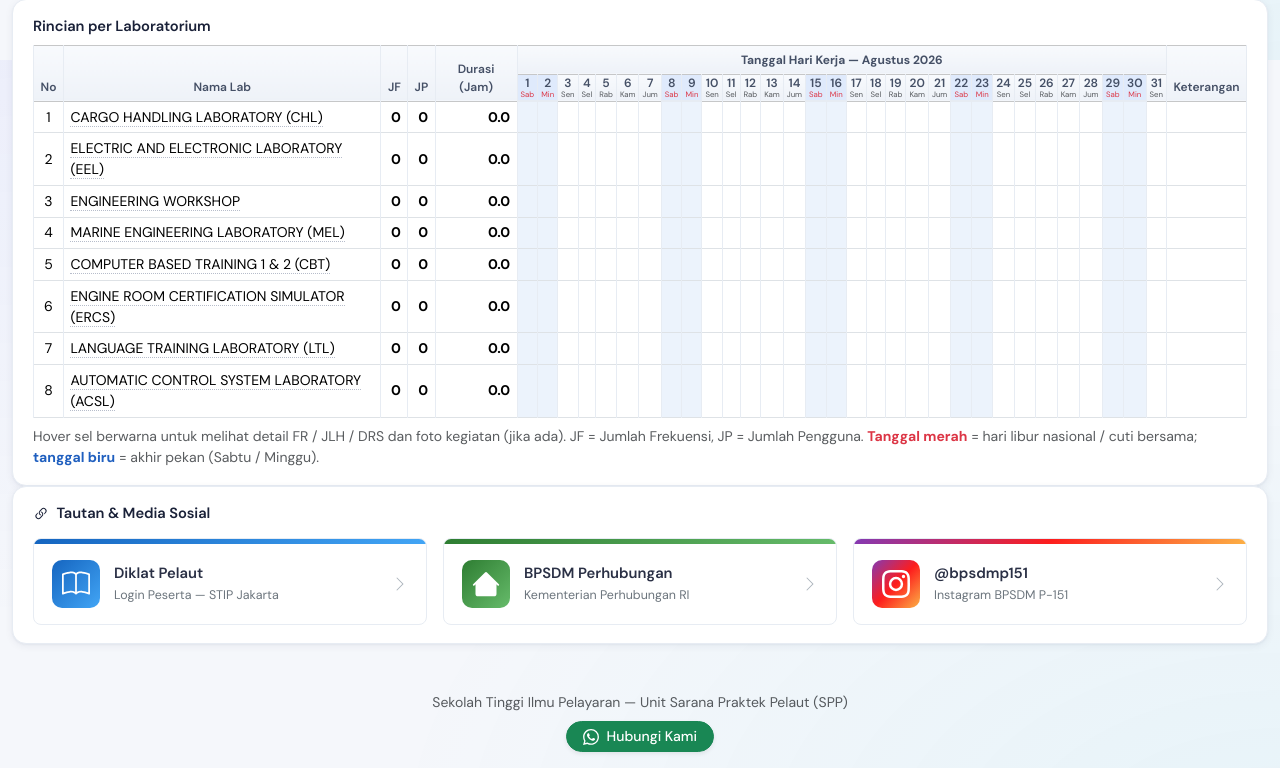
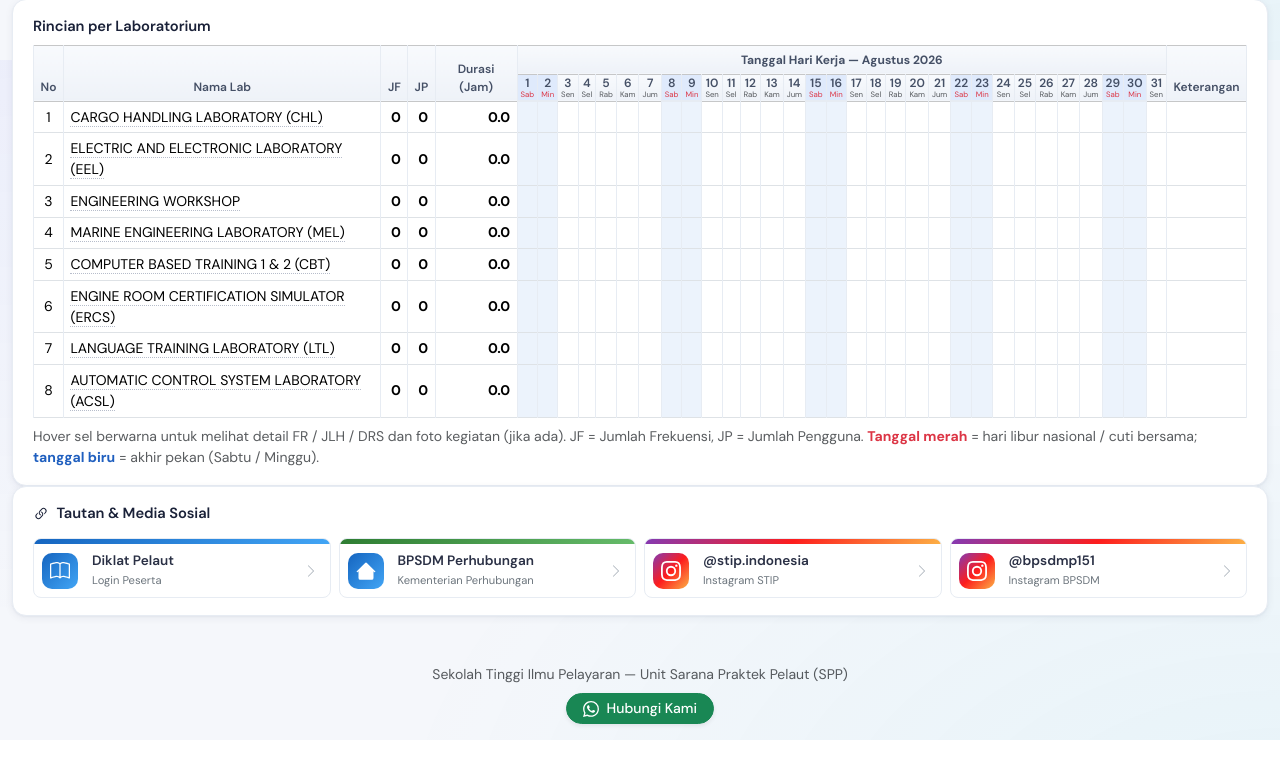
Before and after one commit to janjanapiip/dashboardv2, a Flask app: page / in a window 1280 px wide. Shown: the part 1540-2308 px from the top of the page. After the commit the page ends 2280 px from the top, so only its background shows below. Run offline with Flask 3, Linux system fonts and the light colour scheme; data comes from the database, SQL or seed files in the repository; data that the repository does not hold is empty.

Commit message:
style: 4-column quick links with @stip.indonesia card
Added the missing STIP Instagram link, converting the layout to
a dense 4-column grid (col-lg-3). Shrunk icon sizes, paddings, and font sizes slightly so it remains compact and beautiful on all screens.

```diff
--- a/templates/index.html
+++ b/templates/index.html
@@ -181,55 +181,72 @@
       <svg xmlns="http://www.w3.org/2000/svg" width="16" height="16" fill="currentColor" class="me-1" viewBox="0 0 16 16"><path d="M4.715 6.542 3.343 7.914a3 3 0 1 0 4.243 4.243l1.828-1.829A3 3 0 0 0 8.586 5.5L8 6.086a1 1 0 0 0-.154.199 2 2 0 0 1 .861 3.337L6.88 11.45a2 2 0 1 1-2.83-2.83l.793-.792a4 4 0 0 1-.128-1.287z"/><path d="M6.586 4.672A3 3 0 0 0 7.414 9.5l.775-.776a2 2 0 0 1-.896-3.346L9.12 3.55a2 2 0 1 1 2.83 2.83l-.793.792c.112.42.155.855.128 1.287l1.372-1.372a3 3 0 1 0-4.243-4.243z"/></svg>
       Tautan &amp; Media Sosial
     </h6>
-    <div class="row g-3">
+    <div class="row g-2">
       {# --- Diklat Pelaut --- #}
-      <div class="col-md-4">
+      <div class="col-sm-6 col-lg-3">
         <a href="https://diklatpelaut.stipjakarta.ac.id/peserta-login" target="_blank" rel="noopener"
            class="quick-link-card d-block text-decoration-none">
           <div class="ql-accent" style="background:linear-gradient(135deg,#1565c0,#42a5f5)"></div>
-          <div class="ql-body">
-            <div class="ql-icon">
-              <svg xmlns="http://www.w3.org/2000/svg" width="28" height="28" fill="#fff" viewBox="0 0 16 16"><path d="M1 2.828c.885-.37 2.154-.769 3.388-.893 1.33-.134 2.458.063 3.112.752v9.746c-.935-.53-2.12-.603-3.213-.493-1.18.12-2.37.461-3.287.811zm7.5-.141c.654-.689 1.782-.886 3.112-.752 1.234.124 2.503.523 3.388.893v9.923c-.918-.35-2.107-.692-3.287-.81-1.094-.111-2.278-.039-3.213.492zM8 1.783C7.015.936 5.587.81 4.287.94c-1.514.153-3.042.672-3.994 1.105A.5.5 0 0 0 0 2.5v11a.5.5 0 0 0 .707.455c.882-.4 2.303-.881 3.68-1.02 1.409-.142 2.59.087 3.223.877a.5.5 0 0 0 .78 0c.633-.79 1.814-1.019 3.222-.877 1.378.139 2.8.62 3.681 1.02A.5.5 0 0 0 16 13.5v-11a.5.5 0 0 0-.293-.455c-.952-.433-2.48-.952-3.994-1.105C10.413.809 8.985.936 8 1.783"/></svg>
+          <div class="ql-body p-2">
+            <div class="ql-icon" style="width:36px; height:36px;">
+              <svg xmlns="http://www.w3.org/2000/svg" width="20" height="20" fill="#fff" viewBox="0 0 16 16"><path d="M1 2.828c.885-.37 2.154-.769 3.388-.893 1.33-.134 2.458.063 3.112.752v9.746c-.935-.53-2.12-.603-3.213-.493-1.18.12-2.37.461-3.287.811zm7.5-.141c.654-.689 1.782-.886 3.112-.752 1.234.124 2.503.523 3.388.893v9.923c-.918-.35-2.107-.692-3.287-.81-1.094-.111-2.278-.039-3.213.492zM8 1.783C7.015.936 5.587.81 4.287.94c-1.514.153-3.042.672-3.994 1.105A.5.5 0 0 0 0 2.5v11a.5.5 0 0 0 .707.455c.882-.4 2.303-.881 3.68-1.02 1.409-.142 2.59.087 3.223.877a.5.5 0 0 0 .78 0c.633-.79 1.814-1.019 3.222-.877 1.378.139 2.8.62 3.681 1.02A.5.5 0 0 0 16 13.5v-11a.5.5 0 0 0-.293-.455c-.952-.433-2.48-.952-3.994-1.105C10.413.809 8.985.936 8 1.783"/></svg>
             </div>
             <div class="ql-text">
-              <span class="ql-title">Diklat Pelaut</span>
-              <span class="ql-sub">Login Peserta &mdash; STIP Jakarta</span>
+              <span class="ql-title" style="font-size: .85rem;">Diklat Pelaut</span>
+              <span class="ql-sub" style="font-size: .7rem;">Login Peserta</span>
             </div>
-            <svg xmlns="http://www.w3.org/2000/svg" width="16" height="16" fill="currentColor" class="ql-arrow" viewBox="0 0 16 16"><path fill-rule="evenodd" d="M4.646 1.646a.5.5 0 0 1 .708 0l6 6a.5.5 0 0 1 0 .708l-6 6a.5.5 0 0 1-.708-.708L10.293 8 4.646 2.354a.5.5 0 0 1 0-.708"/></svg>
+            <svg xmlns="http://www.w3.org/2000/svg" width="14" height="14" fill="currentColor" class="ql-arrow me-1" viewBox="0 0 16 16"><path fill-rule="evenodd" d="M4.646 1.646a.5.5 0 0 1 .708 0l6 6a.5.5 0 0 1 0 .708l-6 6a.5.5 0 0 1-.708-.708L10.293 8 4.646 2.354a.5.5 0 0 1 0-.708"/></svg>
           </div>
         </a>
       </div>
       {# --- BPSDM --- #}
-      <div class="col-md-4">
+      <div class="col-sm-6 col-lg-3">
         <a href="https://bpsdm.kemenhub.go.id/" target="_blank" rel="noopener"
            class="quick-link-card d-block text-decoration-none">
           <div class="ql-accent" style="background:linear-gradient(135deg,#2e7d32,#66bb6a)"></div>
-          <div class="ql-body">
-            <div class="ql-icon">
-              <svg xmlns="http://www.w3.org/2000/svg" width="28" height="28" fill="#fff" viewBox="0 0 16 16"><path d="M8.707 1.5a1 1 0 0 0-1.414 0L.646 8.146a.5.5 0 0 0 .708.708L2 8.207V13.5A1.5 1.5 0 0 0 3.5 15h9a1.5 1.5 0 0 0 1.5-1.5V8.207l.646.647a.5.5 0 0 0 .708-.708z"/></svg>
+          <div class="ql-body p-2">
+            <div class="ql-icon" style="width:36px; height:36px;">
+              <svg xmlns="http://www.w3.org/2000/svg" width="20" height="20" fill="#fff" viewBox="0 0 16 16"><path d="M8.707 1.5a1 1 0 0 0-1.414 0L.646 8.146a.5.5 0 0 0 .708.708L2 8.207V13.5A1.5 1.5 0 0 0 3.5 15h9a1.5 1.5 0 0 0 1.5-1.5V8.207l.646.647a.5.5 0 0 0 .708-.708z"/></svg>
             </div>
             <div class="ql-text">
-              <span class="ql-title">BPSDM Perhubungan</span>
-              <span class="ql-sub">Kementerian Perhubungan RI</span>
+              <span class="ql-title" style="font-size: .85rem;">BPSDM Perhubungan</span>
+              <span class="ql-sub" style="font-size: .7rem;">Kementerian Perhubungan</span>
             </div>
-            <svg xmlns="http://www.w3.org/2000/svg" width="16" height="16" fill="currentColor" class="ql-arrow" viewBox="0 0 16 16"><path fill-rule="evenodd" d="M4.646 1.646a.5.5 0 0 1 .708 0l6 6a.5.5 0 0 1 0 .708l-6 6a.5.5 0 0 1-.708-.708L10.293 8 4.646 2.354a.5.5 0 0 1 0-.708"/></svg>
+            <svg xmlns="http://www.w3.org/2000/svg" width="14" height="14" fill="currentColor" class="ql-arrow me-1" viewBox="0 0 16 16"><path fill-rule="evenodd" d="M4.646 1.646a.5.5 0 0 1 .708 0l6 6a.5.5 0 0 1 0 .708l-6 6a.5.5 0 0 1-.708-.708L10.293 8 4.646 2.354a.5.5 0 0 1 0-.708"/></svg>
+          </div>
+        </a>
+      </div>
+      {# --- @stip.indonesia --- #}
+      <div class="col-sm-6 col-lg-3">
+        <a href="https://www.instagram.com/stip.indonesia/" target="_blank" rel="noopener"
+           class="quick-link-card d-block text-decoration-none">
+          <div class="ql-accent" style="background:linear-gradient(135deg,#833ab4,#fd1d1d,#fcb045)"></div>
+          <div class="ql-body p-2">
+            <div class="ql-icon" style="width:36px; height:36px; background:linear-gradient(135deg,#833ab4,#fd1d1d,#fcb045)">
+              <svg xmlns="http://www.w3.org/2000/svg" width="20" height="20" fill="#fff" viewBox="0 0 24 24"><path d="M12 2.163c3.204 0 3.584.012 4.85.07 3.252.148 4.771 1.691 4.919 4.919.058 1.265.069 1.645.069 4.849 0 3.205-.012 3.584-.069 4.849-.149 3.225-1.664 4.771-4.919 4.919-1.266.058-1.644.07-4.85.07-3.204 0-3.584-.012-4.849-.07-3.26-.149-4.771-1.699-4.919-4.92-.058-1.265-.07-1.644-.07-4.849 0-3.204.013-3.583.07-4.849.149-3.227 1.664-4.771 4.919-4.919 1.266-.057 1.645-.069 4.849-.069zM12 0C8.741 0 8.333.014 7.053.072 2.695.272.273 2.69.073 7.052.014 8.333 0 8.741 0 12s.014 3.668.072 4.948c.2 4.358 2.618 6.78 6.98 6.98C8.333 23.986 8.741 24 12 24s3.668-.014 4.948-.072c4.354-.2 6.782-2.618 6.979-6.98.059-1.28.073-1.689.073-4.948s-.014-3.667-.072-4.947c-.196-4.354-2.617-6.78-6.979-6.98C15.668.014 15.259 0 12 0zm0 5.838a6.162 6.162 0 100 12.324 6.162 6.162 0 000-12.324zM12 16a4 4 0 110-8 4 4 0 010 8zm6.406-11.845a1.44 1.44 0 100 2.881 1.44 1.44 0 000-2.881z"/></svg>
+            </div>
+            <div class="ql-text">
+              <span class="ql-title" style="font-size: .85rem;">@stip.indonesia</span>
+              <span class="ql-sub" style="font-size: .7rem;">Instagram STIP</span>
+            </div>
+            <svg xmlns="http://www.w3.org/2000/svg" width="14" height="14" fill="currentColor" class="ql-arrow me-1" viewBox="0 0 16 16"><path fill-rule="evenodd" d="M4.646 1.646a.5.5 0 0 1 .708 0l6 6a.5.5 0 0 1 0 .708l-6 6a.5.5 0 0 1-.708-.708L10.293 8 4.646 2.354a.5.5 0 0 1 0-.708"/></svg>
           </div>
         </a>
       </div>
       {# --- @bpsdmp151 --- #}
-      <div class="col-md-4">
+      <div class="col-sm-6 col-lg-3">
         <a href="https://www.instagram.com/bpsdmp151/" target="_blank" rel="noopener"
            class="quick-link-card d-block text-decoration-none">
           <div class="ql-accent" style="background:linear-gradient(135deg,#833ab4,#fd1d1d,#fcb045)"></div>
-          <div class="ql-body">
-            <div class="ql-icon">
-              <svg xmlns="http://www.w3.org/2000/svg" width="28" height="28" fill="#fff" viewBox="0 0 24 24"><path d="M12 2.163c3.204 0 3.584.012 4.85.07 3.252.148 4.771 1.691 4.919 4.919.058 1.265.069 1.645.069 4.849 0 3.205-.012 3.584-.069 4.849-.149 3.225-1.664 4.771-4.919 4.919-1.266.058-1.644.07-4.85.07-3.204 0-3.584-.012-4.849-.07-3.26-.149-4.771-1.699-4.919-4.92-.058-1.265-.07-1.644-.07-4.849 0-3.204.013-3.583.07-4.849.149-3.227 1.664-4.771 4.919-4.919 1.266-.057 1.645-.069 4.849-.069zM12 0C8.741 0 8.333.014 7.053.072 2.695.272.273 2.69.073 7.052.014 8.333 0 8.741 0 12s.014 3.668.072 4.948c.2 4.358 2.618 6.78 6.98 6.98C8.333 23.986 8.741 24 12 24s3.668-.014 4.948-.072c4.354-.2 6.782-2.618 6.979-6.98.059-1.28.073-1.689.073-4.948s-.014-3.667-.072-4.947c-.196-4.354-2.617-6.78-6.979-6.98C15.668.014 15.259 0 12 0zm0 5.838a6.162 6.162 0 100 12.324 6.162 6.162 0 000-12.324zM12 16a4 4 0 110-8 4 4 0 010 8zm6.406-11.845a1.44 1.44 0 100 2.881 1.44 1.44 0 000-2.881z"/></svg>
+          <div class="ql-body p-2">
+            <div class="ql-icon" style="width:36px; height:36px; background:linear-gradient(135deg,#833ab4,#fd1d1d,#fcb045)">
+              <svg xmlns="http://www.w3.org/2000/svg" width="20" height="20" fill="#fff" viewBox="0 0 24 24"><path d="M12 2.163c3.204 0 3.584.012 4.85.07 3.252.148 4.771 1.691 4.919 4.919.058 1.265.069 1.645.069 4.849 0 3.205-.012 3.584-.069 4.849-.149 3.225-1.664 4.771-4.919 4.919-1.266.058-1.644.07-4.85.07-3.204 0-3.584-.012-4.849-.07-3.26-.149-4.771-1.699-4.919-4.92-.058-1.265-.07-1.644-.07-4.849 0-3.204.013-3.583.07-4.849.149-3.227 1.664-4.771 4.919-4.919 1.266-.057 1.645-.069 4.849-.069zM12 0C8.741 0 8.333.014 7.053.072 2.695.272.273 2.69.073 7.052.014 8.333 0 8.741 0 12s.014 3.668.072 4.948c.2 4.358 2.618 6.78 6.98 6.98C8.333 23.986 8.741 24 12 24s3.668-.014 4.948-.072c4.354-.2 6.782-2.618 6.979-6.98.059-1.28.073-1.689.073-4.948s-.014-3.667-.072-4.947c-.196-4.354-2.617-6.78-6.979-6.98C15.668.014 15.259 0 12 0zm0 5.838a6.162 6.162 0 100 12.324 6.162 6.162 0 000-12.324zM12 16a4 4 0 110-8 4 4 0 010 8zm6.406-11.845a1.44 1.44 0 100 2.881 1.44 1.44 0 000-2.881z"/></svg>
             </div>
             <div class="ql-text">
-              <span class="ql-title">@bpsdmp151</span>
-              <span class="ql-sub">Instagram BPSDM P-151</span>
+              <span class="ql-title" style="font-size: .85rem;">@bpsdmp151</span>
+              <span class="ql-sub" style="font-size: .7rem;">Instagram BPSDM</span>
             </div>
-            <svg xmlns="http://www.w3.org/2000/svg" width="16" height="16" fill="currentColor" class="ql-arrow" viewBox="0 0 16 16"><path fill-rule="evenodd" d="M4.646 1.646a.5.5 0 0 1 .708 0l6 6a.5.5 0 0 1 0 .708l-6 6a.5.5 0 0 1-.708-.708L10.293 8 4.646 2.354a.5.5 0 0 1 0-.708"/></svg>
+            <svg xmlns="http://www.w3.org/2000/svg" width="14" height="14" fill="currentColor" class="ql-arrow me-1" viewBox="0 0 16 16"><path fill-rule="evenodd" d="M4.646 1.646a.5.5 0 0 1 .708 0l6 6a.5.5 0 0 1 0 .708l-6 6a.5.5 0 0 1-.708-.708L10.293 8 4.646 2.354a.5.5 0 0 1 0-.708"/></svg>
           </div>
         </a>
       </div>
```
